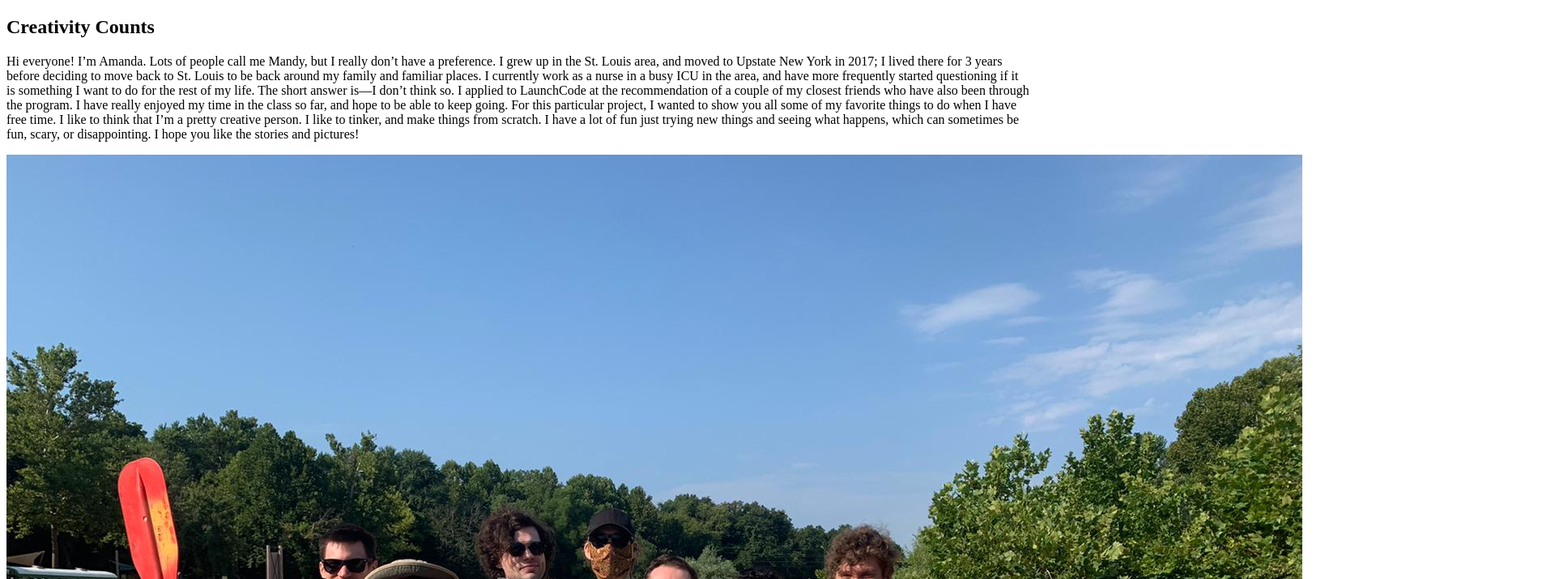
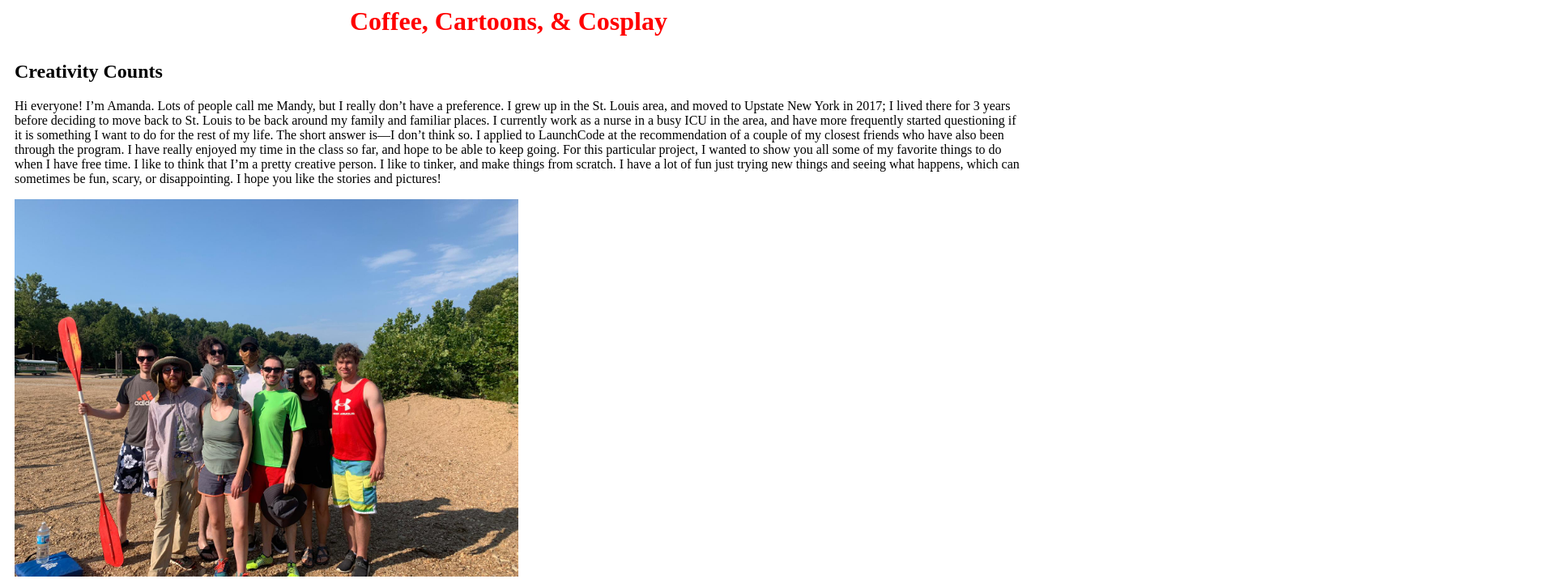
Before and after one commit to LC101-September-2021/assignment-4-html-me-something-lambdamanda, a website: page index.html in a window 1280 px wide. Shown: the top 715 px of the page at 81% size, 1920 px wide, since content can reach past the window. Drawn offline with Linux system fonts and the light colour scheme.

Commit message:
Assignment 4

```diff
--- a/index.html
+++ b/index.html
@@ -2,11 +2,14 @@
 <html>
    <head>
       <title>Coffee, Cartoons, & Cosplay</title>
+      <link href="styles.css" rel="stylesheet" type="text/css">
    </head>
    <body>
    <main>
+      <h1 id="mainHeading">Coffee, Cartoons, & Cosplay</h1>
+
       <article>
-      <h1>Creativity Counts</h1>
+      <h2>Creativity Counts</h2>
       <p>Hi everyone! I’m Amanda. Lots of people call me Mandy, but I really don’t have a preference. I grew up in the St. Louis area, and moved to Upstate New York in 2017; I lived there for 3 years before deciding to move back to St. Louis to be back around my family and familiar places. I currently work as a nurse in a busy ICU in the area, and have more frequently started questioning if it is something I want to do for the rest of my life. The short answer is—I don’t think so. I applied to  LaunchCode at the recommendation of a couple of my closest friends who have also been through the program. I have really enjoyed my time in the class so far, and hope to be able to keep going. For this particular project, I wanted to show you all some of my favorite things to do when I have free time. I like to think that I’m a pretty creative person. I like to tinker, and make things from scratch.  I have a lot of fun just trying new things and seeing what happens, which can sometimes be fun, scary, or disappointing. I hope you like the stories and pictures! </p>
       <img src="friends1.jpg" alt="Me & some of my friends on a float trip">
       </article>
@@ -37,7 +40,7 @@
 
       <article>
       <h2>Coffee (& Other Stuff)</h2>
-      <p>I included coffee on this page because I think it plays a pretty significant role in my life. Not only does it give me energy to go through my day (which I need a lot of—I work overnight and am frequently shifting my sleep schedule around to accommodate daily activities), but it also is a part of my routine that provides me comfort, and it is something that has brought me together with my friends, new and old.</p>
+      <p class="funParagraph" id="testP">I included coffee on this page because I think it plays a pretty significant role in my life. Not only does it give me energy to go through my day (which I need a lot of—I work overnight and am frequently shifting my sleep schedule around to accommodate daily activities), but it also is a part of my routine that provides me comfort, and it is something that has brought me together with my friends, new and old.</p>
 
       <p>The ‘& Other Stuff’ bit I wanted to include as an excuse to talk about my favorite vacation I went on, which was to Japan. My best friend and I spent 2 weeks adventuring around Tokyo, Kyoto, and Osaka. It was my first trip outside of the US, and it was so interesting to be immersed in a different culture. I hope I can have the opportunity again to travel to a different part of the world.</p>
       <img src="japan1.jpg" alt="Kiyomizu-dera; Kyoto, Japan">
--- a/styles.css
+++ b/styles.css
@@ -1 +1,25 @@
 /* Write your CSS here! */
+img {
+    max-width: 50%;
+    height: auto;
+  }
+
+body {
+    max-width: 1400px;
+    margin: 8px;
+    display: block;
+}
+
+#mainHeading {
+    margin: auto;
+    width: 13em;
+    color: red;
+}
+
+article {
+    padding: 10px;
+}
+
+.funParagraph {
+    color: green;
+}
```
